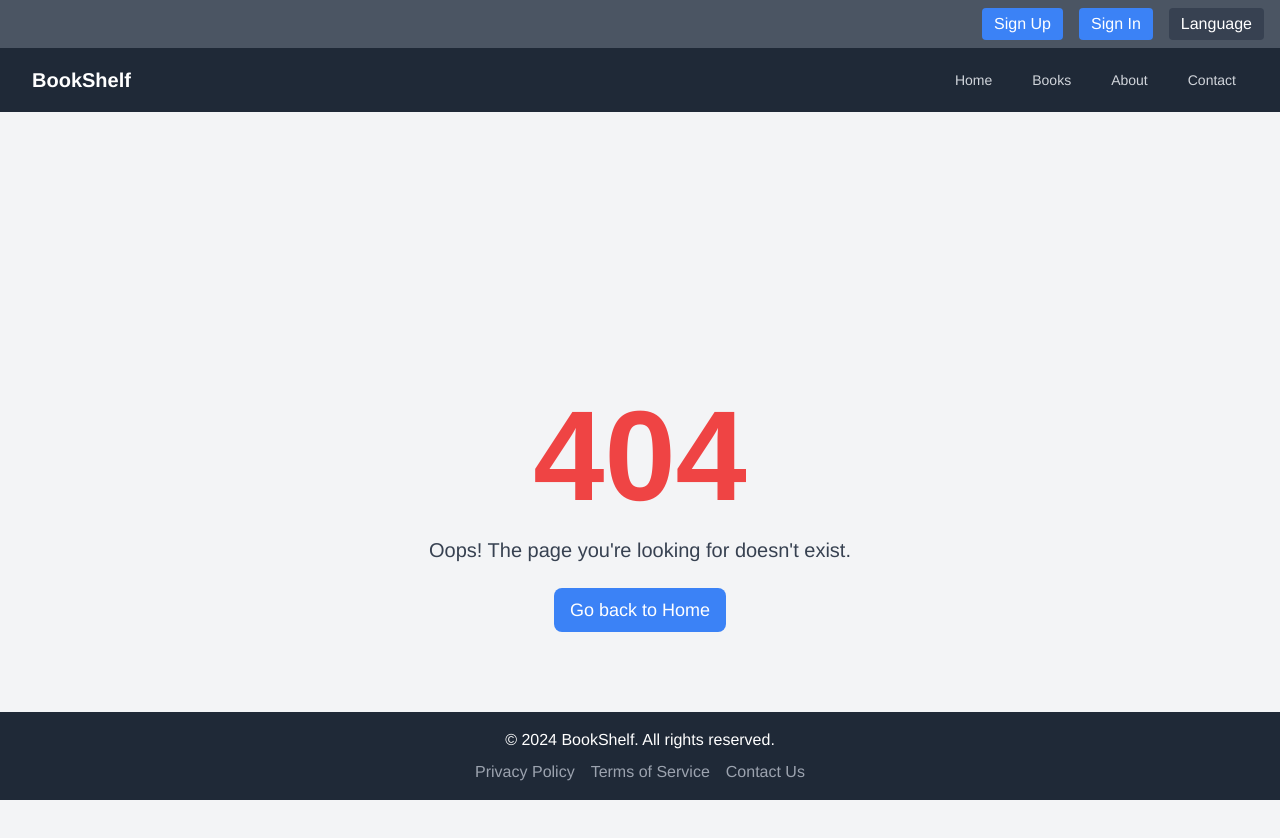
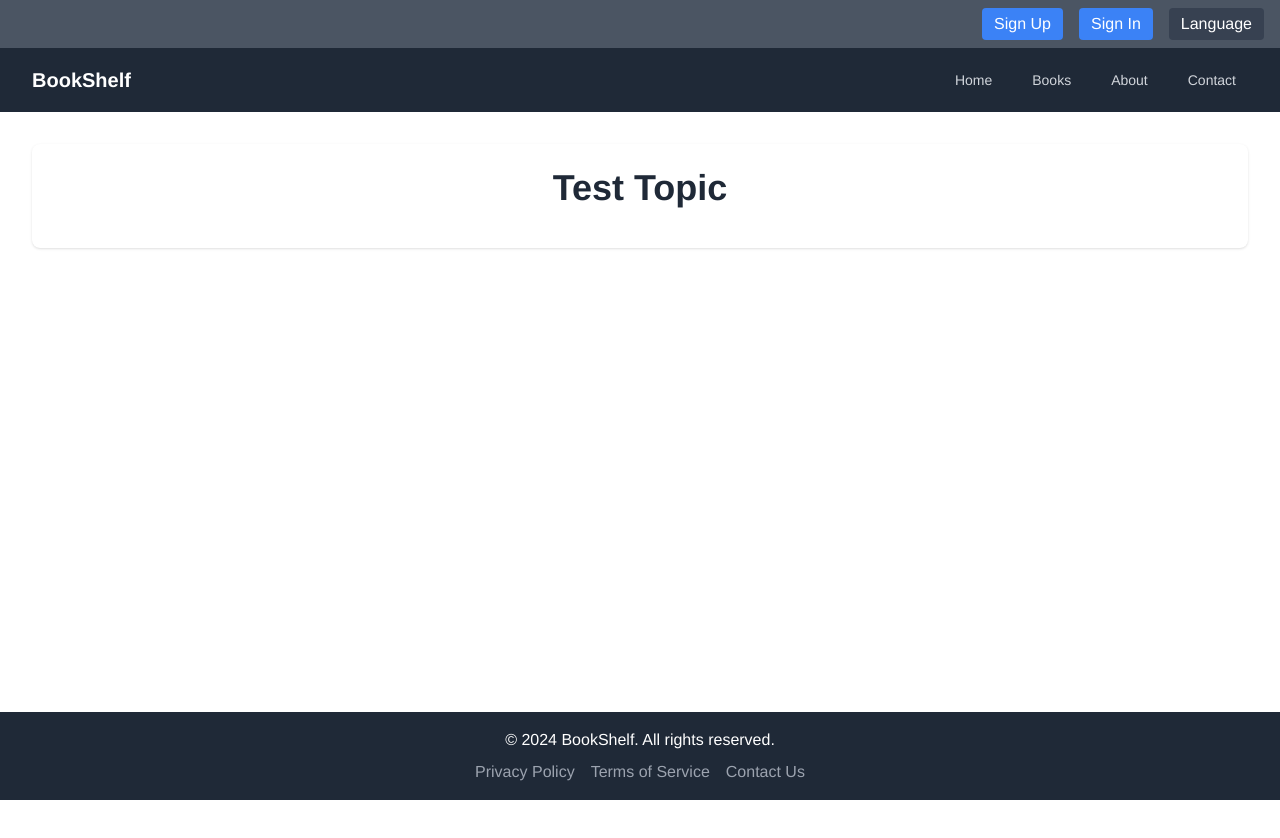
Before and after one commit to rkshaon/BookShelf, a Vue app in the folder frontend/: page /topic/1/1 in a window 1280 px wide. Shown: the top 838 px of the page. After the commit the page ends 800 px from the top, so only its background shows below. Built offline with nearby package versions, Linux system fonts and the light colour scheme.

Commit message:
wip: frontend - topic page
topic page designed, navigate frome book page

```diff
--- a/frontend/src/pages/BookDetailsPage.vue
+++ b/frontend/src/pages/BookDetailsPage.vue
@@ -37,7 +37,13 @@
           </span>
         </p>
         <p v-if="bookDetails.topics && bookDetails.topics.length > 0" class="text-gray-600 mb-4">
-          <strong>Topic:</strong> {{ bookDetails.topics.map(topic => topic.name).join(', ') }}
+          <span class="flex flex-wrap gap-2">
+            <router-link v-for="topic in bookDetails.topics" :key="topic.id"
+              :to="{ name: 'TopicDetails', params: { id: topic.id, slug: topic.name } }"
+              class="inline-block px-2 py-1 bg-yellow-100 text-yellow-700 rounded-md text-sm hover:bg-green-200 transition">
+              #{{ topic.name }}
+            </router-link>
+          </span>
         </p>
         <p class="text-gray-600 mb-4">{{ bookDetails.description }}</p>
         <div class="grid grid-cols-1 gap-4">
--- /dev/null
+++ b/frontend/src/pages/TopicPage.vue
@@ -0,0 +1,132 @@
+<template>
+    <div class="container mx-auto py-8 px-4 sm:px-6 lg:px-8">
+        <div class="bg-white shadow rounded-lg p-6 mb-8">
+            <h1 class="text-4xl font-bold text-center text-gray-800 mb-4">
+                <!-- {{ genre.name }} -->
+                  Test Topic
+            </h1>
+        </div>
+        <!-- <div v-if="isGenreLoading" class="flex justify-center">
+                <LoaderComponent />
+            </div>
+            <div v-else-if="genre">
+                <div class="bg-white shadow rounded-lg p-6 mb-8">
+                    <h1 class="text-4xl font-bold text-center text-gray-800 mb-4">
+                        {{ genre.name }}
+                    </h1>
+                    <p class="text-lg text-center text-gray-600 mb-8 max-w-3xl mx-auto">
+                        {{ genre.description || 'No description available for this genre.' }}
+                    </p>
+                </div>
+                <h2 class="text-2xl font-semibold text-gray-800 mb-6">
+                    Books on {{ genre.name }}
+                </h2>
+                <div v-if="isBookLoading" class="flex justify-center">
+                    <LoaderComponent />
+                </div>
+                <div v-else>
+                    <PaginationComponent :previousPage="previousPageUrl" :nextPage="nextPageUrl" :pageSize="pageSize"
+                        @fetch-page="changePage" />
+                    <div class="grid grid-cols-1 sm:grid-cols-2 md:grid-cols-3 lg:grid-cols-4 gap-6">
+                        <BookCardComponent v-for="(book, index) in books" :key="index" :book="book" />
+                    </div>
+                </div>
+            </div>
+            <div v-else-if="error" class="text-red-500">
+                <NotFoundComponent contentType="Genre" :errorMessage="error" />
+            </div> -->
+    </div>
+</template>
+
+<script>
+// import { mapGetters, mapActions } from 'vuex'
+// import LoaderComponent from '@/components/LoaderComponent.vue'
+// import PaginationComponent from '@/components/PaginationComponent.vue'
+// import BookCardComponent from '@/components/BookCardComponent.vue'
+// import NotFoundComponent from '@/components/NotFoundComponent.vue'
+
+export default {
+  name: 'GenrePage',
+  components: {
+    // LoaderComponent,
+    // NotFoundComponent,
+    // PaginationComponent,
+    // BookCardComponent
+  },
+  data () {
+    // return {
+    //     isBookLoading: false
+    // }
+  },
+  computed: {
+    // ...mapGetters({
+    //     genre: 'getGenreDetails',
+    //     isGenreLoading: 'isGenreLoading',
+    //     error: 'genreDetailsError',
+    //     allBooks: 'allBooks',
+    //     nextPageUrl: 'nextPageUrl',
+    //     previousPageUrl: 'previousPageUrl',
+    //     currentPageSize: 'currentPageSize'
+    // }),
+    // books() {
+    //     return this.allBooks
+    // },
+    // pageSize() {
+    //     return this.currentPageSize
+    // }
+  },
+  watch: {
+    // genre(newGenre) {
+    //     if (newGenre && newGenre.name) {
+    //         document.title = `Book Shelf | ${newGenre.name}`
+    //     }
+    // },
+    // '$route.query.page': {
+    //     immediate: true,
+    //     handler(newPage) {
+    //         let page = parseInt(newPage, 10)
+
+    //         if (!page || isNaN(page)) {
+    //             this.$router.replace({ query: { page: 1 } })
+    //             page = 1
+    //             return
+    //         }
+
+    //         this.fetchBooks({ page, pageSize: this.pageSize, genre: this.$route.params.id })
+    //     }
+    // }
+  },
+  mounted () {
+    // const genreId = this.$route.params.id
+    // const currentPage = this.$route.query.page
+
+    // if (!currentPage || isNaN(currentPage)) {
+    //     this.$router.replace({ query: { page: 1 } })
+    // }
+
+    // this.fetchGenreDetails(genreId)
+    // document.title = 'Book Shelf | Loading ...'
+  },
+  methods: {
+    // ...mapActions(['fetchGenreDetails', 'fetchBooks']),
+    // async fetchBooks(payload) {
+    //     this.isBookLoading = true
+    //     this.$store.commit('SET_BOOKS', [])
+    //     try {
+    //         await this.$store.dispatch('fetchBooks', payload)
+    //     } catch (error) {
+    //         console.error('Error fetching books:', error)
+    //     } finally {
+    //         this.isBookLoading = false
+    //     }
+    // },
+    // changePage(page) {
+    //     this.$router.push({ query: { page } })
+    // }
+  }
+}
+</script>
+
+<style scoped>
+/* Additional styles if needed */
+</style>
--- a/frontend/src/router/index.js
+++ b/frontend/src/router/index.js
@@ -7,6 +7,7 @@ import AuthorPage from '@/pages/AuthorPage.vue'
 // import BookPage from '@/pages/BookPage.vue'
 import PdfView from '@/pages/PdfView.vue'
 import GenrePage from '@/pages/GenrePage.vue'
+import TopicPage from '@/pages/TopicPage.vue'
 
 const routes = [
   { path: '/', component: HomePage },
@@ -15,6 +16,7 @@ const routes = [
   { path: '/book/:book_code/view', name: 'Book', component: PdfView },
   { path: '/author/:id', name: 'AuthorDetails', component: AuthorPage },
   { path: '/genre/:id/:slug', name: 'GenreDetails', component: GenrePage },
+  { path: '/topic/:id/:slug', name: 'TopicDetails', component: TopicPage },
   { path: '/:pathMatch(.*)*', name: 'NotFound', component: NotFoundPage }
 ]
 
```
